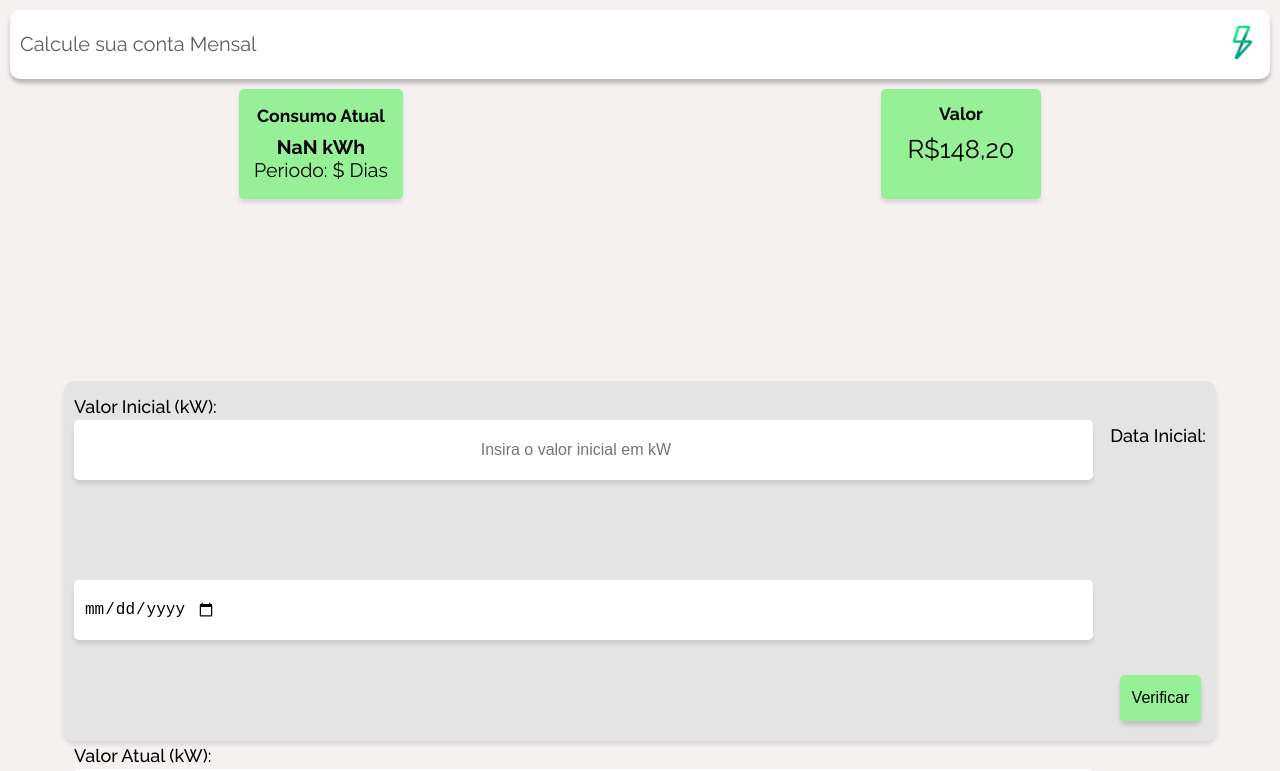
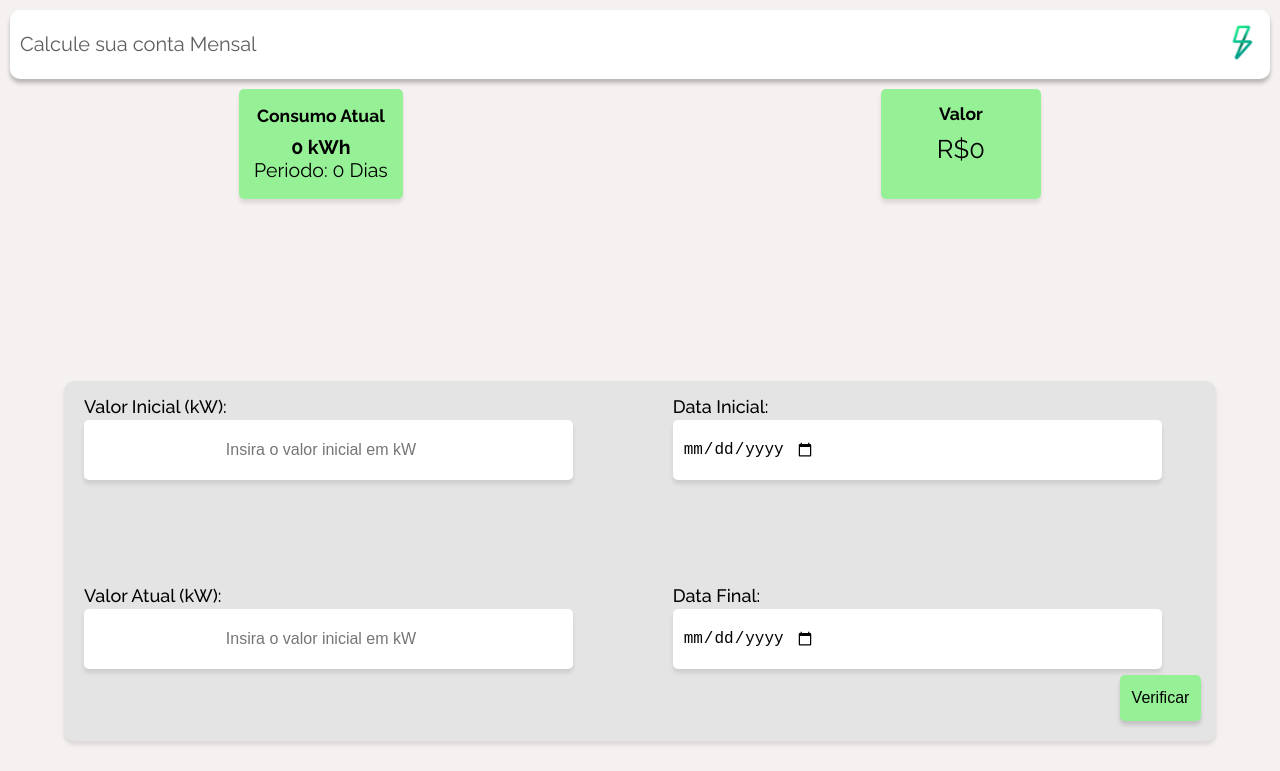
Before and after one commit to IgorNascimentoDEV/3nergize, a React (Vite) app in the folder 3nergizer/: page /Calculator in a window 1280 px wide. Shown: the top 771 px of the page. Built offline with nearby package versions, Linux system fonts and the light colour scheme; no server answers.

Commit message:
Some updates on CalcInputs.tsx

```diff
--- a/3nergizer/src/components/CalculatorPage/CalcInputs.tsx
+++ b/3nergizer/src/components/CalculatorPage/CalcInputs.tsx
@@ -2,10 +2,15 @@ import React, { useState, useRef, useEffect } from 'react';
 import * as S from './styles';
 
 const Inputs: React.FC = () => {
+
+
+
 const leituraInicialRef = useRef<HTMLInputElement>(null);
 const dataInicialRef = useRef<HTMLInputElement>(null);
 const leituraFinalRef = useRef<HTMLInputElement>(null);
 const dataFinalRef = useRef<HTMLInputElement>(null);
+
+
 
 
 
@@ -57,6 +62,8 @@ throw new Error('Failed to fetch tarifa bandeira data');
 }
 
 };
+
+
 useEffect(() => {
   const getTarifaData = async () => {
     const tarifa = await fetchApiDataTarifa();
@@ -87,24 +94,42 @@ const [tarifaConsumo, setTarifaConsumo] = useState<number | null>(null);
 const [tarifaBandeira, setTarifaBandeira] = useState<number | null>(null);
 
 
+
+
+let consumo = 0;
+const [consumoAtual, setConsumoAtual] = useState(consumo);
+
+let periodoDias = 0;
+const [Dias, setDias] = useState(periodoDias);
+
+let valorTotal = 0;
+const [novoValorTotal, setnovoValorTotal] = useState(consumo);
+
+let valorInicial = Number(localStorage.getItem('leituraInicial')) || null;
+const [novoValorInicial, setnovoValorInicial] = useState(valorInicial);
+
+
 const handleButtonClick = () => {
   const leituraInicial: number = Number(leituraInicialRef.current?.value);
+  setnovoValorInicial(leituraInicial);
   const leituraFinal: number = Number(leituraFinalRef.current?.value);
   const dataInicial: Date = new Date(dataInicialRef.current?.value || '');
   const dataFinal: Date = new Date(dataFinalRef.current?.value || '');
 
-
   // Calcula a quantidade de dias entre as datas de leitura
-    const periodoDias: number = Math.ceil((dataFinal.getTime() - dataInicial.getTime()) / (1000 * 60 * 60 * 24));
+  const periodoDias = Math.ceil((dataFinal.getTime() - dataInicial.getTime()) / (1000 * 60 * 60 * 24));
+  setDias(periodoDias);
 
   // Calcula o consumo de energia em kWh
-    const consumo: number = leituraFinal - leituraInicial;
+  const consumo = leituraFinal - leituraInicial;
+  setConsumoAtual(consumo);
 
   // Calcula o valor da conta de energia elétrica
   const taxaConsumoNumber: number = Number(tarifaConsumo);
   const taxaIluminacaoNumber: number = Number(taxaIluminacao);
   const valorConsumo: number = (taxaConsumoNumber / 10) * consumo;
-    const valorTotal: number = valorConsumo + taxaIluminacaoNumber;
+  const valorTotal = valorConsumo + taxaIluminacaoNumber;
+  setnovoValorTotal(valorTotal);
 
   // Salva o resultado no local storage
   const simulacao: { periodo: string, consumo: string, valorTotal: string, tarifa: string, taxaIluminacao: string, dias: string } = {
@@ -115,10 +140,48 @@ const dataFinal: Date = new Date(dataFinalRef.current?.value || '');
     taxaIluminacao:`${taxaIluminacao}`,
     dias:`${periodoDias} Dias`
   };
+
+  // Armazena os valores imediatamente após o clique do botão
   localStorage.setItem('simulacao', JSON.stringify(simulacao));
+  localStorage.setItem('consumo', JSON.stringify(consumo));
+  localStorage.setItem('periodoDias', JSON.stringify(periodoDias));
+  localStorage.setItem('valorTotal', JSON.stringify(valorTotal));
+  localStorage.setItem('leituraInicial', leituraInicial.toString());
+  localStorage.setItem('dataInicial', dataInicial.toISOString());
 };
 
 
+
+  useEffect(() => {
+    const consumoSalvo = JSON.parse(localStorage.getItem('consumo') || 'null');
+    const diasSalvos = JSON.parse(localStorage.getItem('periodoDias') || 'null');
+    const valorSalvo = JSON.parse(localStorage.getItem('valorTotal') || 'null');
+
+
+
+
+    if (consumoSalvo !== null) {
+      setConsumoAtual(consumoSalvo);
+    }
+
+    if (diasSalvos !== null) {
+      setDias(diasSalvos);
+    }
+
+    if (valorSalvo !== null) {
+      setnovoValorTotal(valorSalvo);
+    }
+
+
+  }, []);
+
+  useEffect(() => {
+    const dataInicialSalva = localStorage.getItem('dataInicial');
+    if (dataInicialSalva) {
+      const dataInicial = new Date(dataInicialSalva);
+      dataInicialRef.current.value = dataInicial.toISOString().slice(0, 10);
+    }
+  }, []);
 
 
 
@@ -130,32 +193,42 @@ const dataFinal: Date = new Date(dataFinalRef.current?.value || '');
         <S.StyledDisplaykW>
           <div>
             <h3>Consumo Atual</h3>
-        <p style={{fontWeight: 'bold'}}>{`${(Number(leituraFinalRef) - Number(leituraInicialRef)).toFixed(2)} kWh`}</p>
-        <p>{`Periodo: $ Dias`}</p>
+            <p style={{ fontWeight: 'bold' }}>{`${consumoAtual} kWh`}</p>
+            <p>{`Periodo: ${Dias} Dias`}</p>
           </div>
         </S.StyledDisplaykW>
 
         <S.StyledDisplayValor>
           <div>
             <h3>Valor</h3>
-        <p>R$148,20</p>
+            <p>{`R$${novoValorTotal}`}</p>
           </div>
         </S.StyledDisplayValor>
       </S.StyledDisplayWrapper>
 
 
     <S.StyledInputs>
+      <div>
       <label htmlFor="leituraInicial">Valor Inicial (kW):</label>
-      <input type="number" id="leituraInicial" ref={leituraInicialRef} placeholder="Insira o valor inicial em kW" title="Valor Inicial (kW)" />
-
-      <label htmlFor="dataInicial">Data Inicial:</label>
-      <input type="date" id="dataInicial" ref={dataInicialRef} placeholder="" title="" />
-
+      <input type="number" id="leituraInicial" ref={leituraInicialRef} placeholder="Insira o valor inicial em kW" title="Valor Inicial (kW)" defaultValue={valorInicial}/>
       <label htmlFor="leituraFinal">Valor Atual (kW):</label>
       <input type="number" id="leituraFinal" ref={leituraFinalRef} placeholder="Insira o valor inicial em kW" title="Valor Inicial (kW)" />
 
-      <label htmlFor="dataFinal">Data Inicial:</label>
+
+
+
+      </div>
+
+      <div>
+      <label htmlFor="dataInicial">Data Inicial:</label>
+      <input type="date" id="dataInicial" ref={dataInicialRef} placeholder="" title="" />
+      <label htmlFor="dataFinal">Data Final:</label>
       <input type="date" id="dataFinal" ref={dataFinalRef} placeholder="" title="" />
+
+
+
+
+      </div>
 
       <button type='submit' onClick={handleButtonClick}>Verificar</button>
     </S.StyledInputs>
```
Lines whose indentation alone changed are shown as unchanged.
